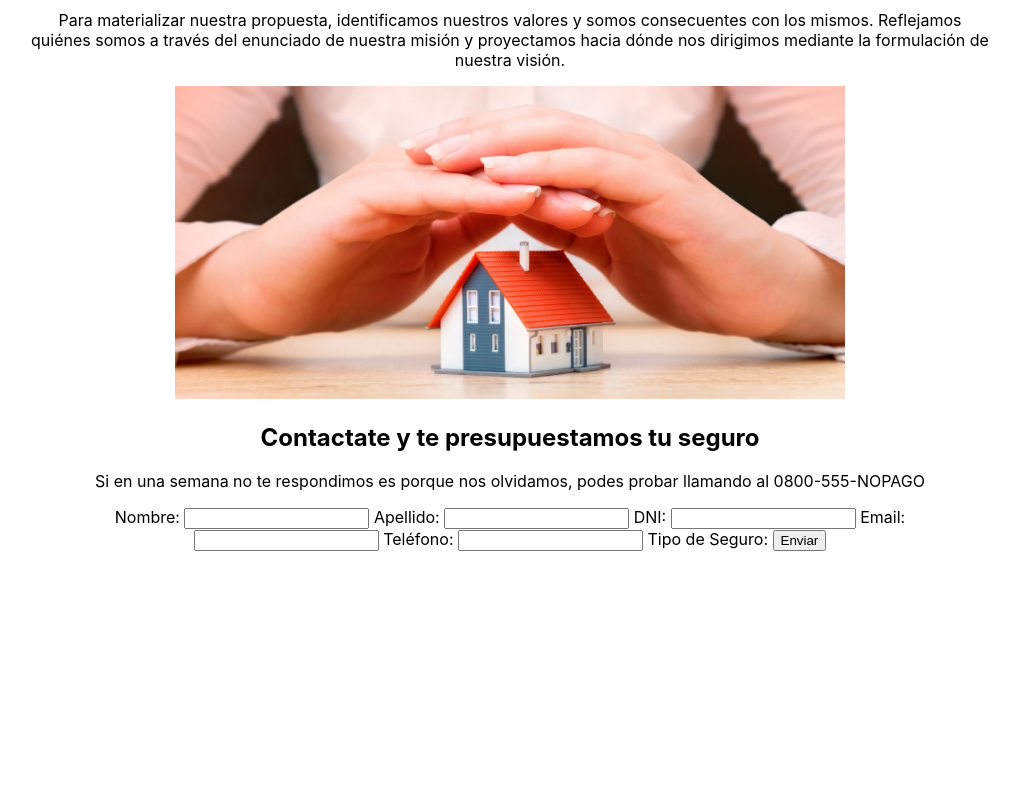
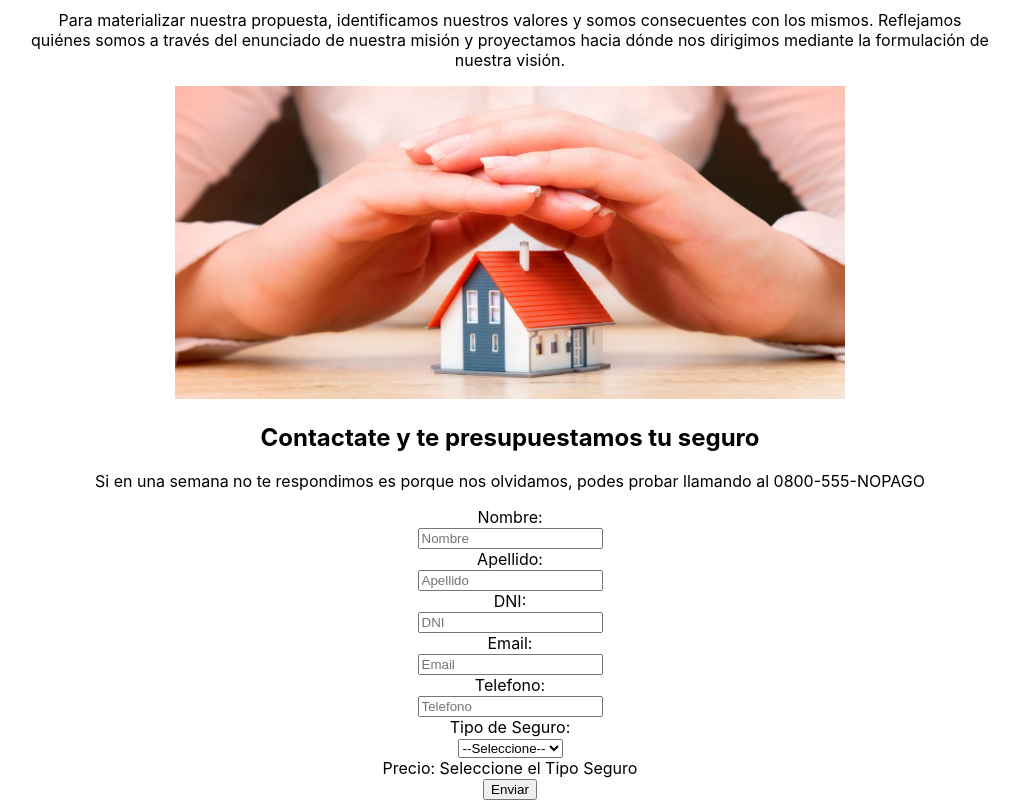
Before and after one commit to pmuruaga/AseguradoraWeb, a plain HTML site: page index.html in a window 1280 px wide. Shown: the part 703-1503 px from the top of the page, without its empty margins (130-1149 px from the left). Before the commit the page ends 1254 px from the top, so only its background shows below. Drawn offline with Linux system fonts and the light colour scheme.

Commit message:
Terminando Funcionalidad

```diff
--- a/assets/css/style.css
+++ b/assets/css/style.css
@@ -128,5 +128,5 @@ body{
 
 .btn-white:hover{
     color: white;
-    background: #444;
+    background: rgb(158, 223, 248);
 }
--- a/index.html
+++ b/index.html
@@ -50,18 +50,85 @@
                     <a name="Contacto"><h2>Contactate y te presupuestamos tu seguro</h2></a>
                     <p>Si en una semana no te respondimos es porque nos olvidamos, podes probar llamando al 0800-555-NOPAGO</p>
                     <form action="">
-                        <label>Nombre: </label><input type="text" name="nombre" />
-                        <label>Apellido: </label><input type="text" name="apellido" />
-                        <label>DNI: </label><input type="text" name="dni" />
-                        <label>Email: </label><input type="text" name="email" />
-                        <label>Teléfono: </label><input type="text" name="telefono" />
-                        <label>Tipo de Seguro: </label>
-                        <input type="submit" name="submit" value="Enviar" />
+
+                        <div class="form-group">
+                            <label class="col-sm-3 control-label no-padding-right" for="nombre">Nombre:</label>
+
+                            <div class="col-sm-9">
+                                <input type="text" id="nombre" placeholder="Nombre" class="col-xs-10 col-sm-5">
+                            </div>
+                        </div>
+                        <div class="form-group">
+                            <label class="col-sm-3 control-label no-padding-right" for="apellido">Apellido:</label>
+
+                            <div class="col-sm-9">
+                                <input type="text" id="apellido" placeholder="Apellido" class="col-xs-10 col-sm-5">
+                            </div>
+                        </div>
+                        <div class="form-group">
+                            <label class="col-sm-3 control-label no-padding-right" for="dni">DNI:</label>
+
+                            <div class="col-sm-9">
+                                <input type="text" id="dni" placeholder="DNI" class="col-xs-10 col-sm-5">
+                            </div>
+                        </div>
+                        <div class="form-group">
+                            <label class="col-sm-3 control-label no-padding-right" for="email">Email:</label>
+
+                            <div class="col-sm-9">
+                                <input type="email" id="email" placeholder="Email" class="col-xs-10 col-sm-5">
+                            </div>
+                        </div>
+                        <div class="form-group">
+                            <label class="col-sm-3 control-label no-padding-right" for="telefono">Telefono:</label>
+
+                            <div class="col-sm-9">
+                                <input type="text" id="telefono" placeholder="Telefono" class="col-xs-10 col-sm-5">
+                            </div>
+                        </div>
+                        <div class="form-group">
+                            <label class="col-sm-3 control-label no-padding-right" for="tiposeguro">Tipo de Seguro:</label>
+
+                            <div class="col-sm-9">
+                                <select onchange="GetSelectedValue()" class="chosen-select form-control" id="tiposeguro" data-placeholder="Seleccione Tipo">
+                                    <option value="NN">--Seleccione--</option>
+                                    <option value="BA">Básico</option>
+                                    <option value="IN">Intermedio</option>
+                                    <option value="PR">Premium</option>
+                                </select>
+                            </div>
+                        </div>
+                        <div class="form-group">
+                            <div name="precioseguro" id="precioseguro" for="precioseguro">Precio: Seleccione el Tipo Seguro</div>
+                        </div>
+                        <input type="submit" name="submit" value="Enviar" onclick="javascript: EnviarConsulta();" />
                     </form>
                 </div>
             </section>
         </div>
 
-        <script src="" async defer></script>
+        <script>
+            function GetSelectedValue() {
+                var valor = document.getElementById("tiposeguro").value;
+                var precio = 0;
+                if(valor == "BA") precio=500;
+                else if(valor == "IN") precio=1000;
+                else if(valor =="PR") precio=1500;
+                else if(valor =="NN") precio=0;
+                document.getElementById("precioseguro").innerHTML = "Precio: $"+precio;
+
+                //alert("Test" + valor);
+            }
+
+            function EnviarConsulta(){
+                var nombre = document.getElementById("nombre").value;
+                var apellido = document.getElementById("apellido").value;
+                var telefono = document.getElementById("telefono").value;
+                var email = document.getElementById("email").value;
+                var dni = document.getElementById("dni").value;
+                var tipoSeguro = document.getElementById("tiposeguro").value;
+                alert("Enviando...\n" + nombre + " / " + apellido + " / " + dni + " / " + telefono + " / " + email + " / " + tipoSeguro);
+            }
+        </script>
     </body>
 </html>
```
